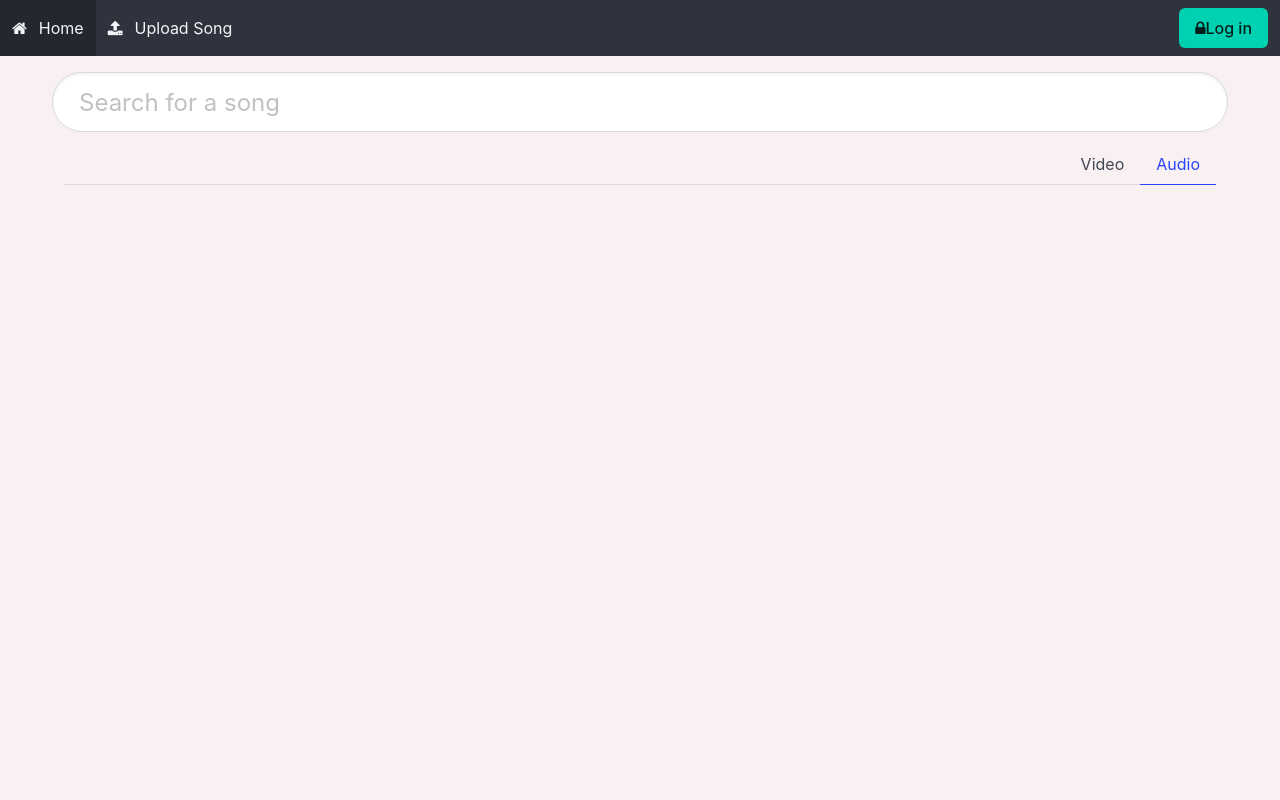
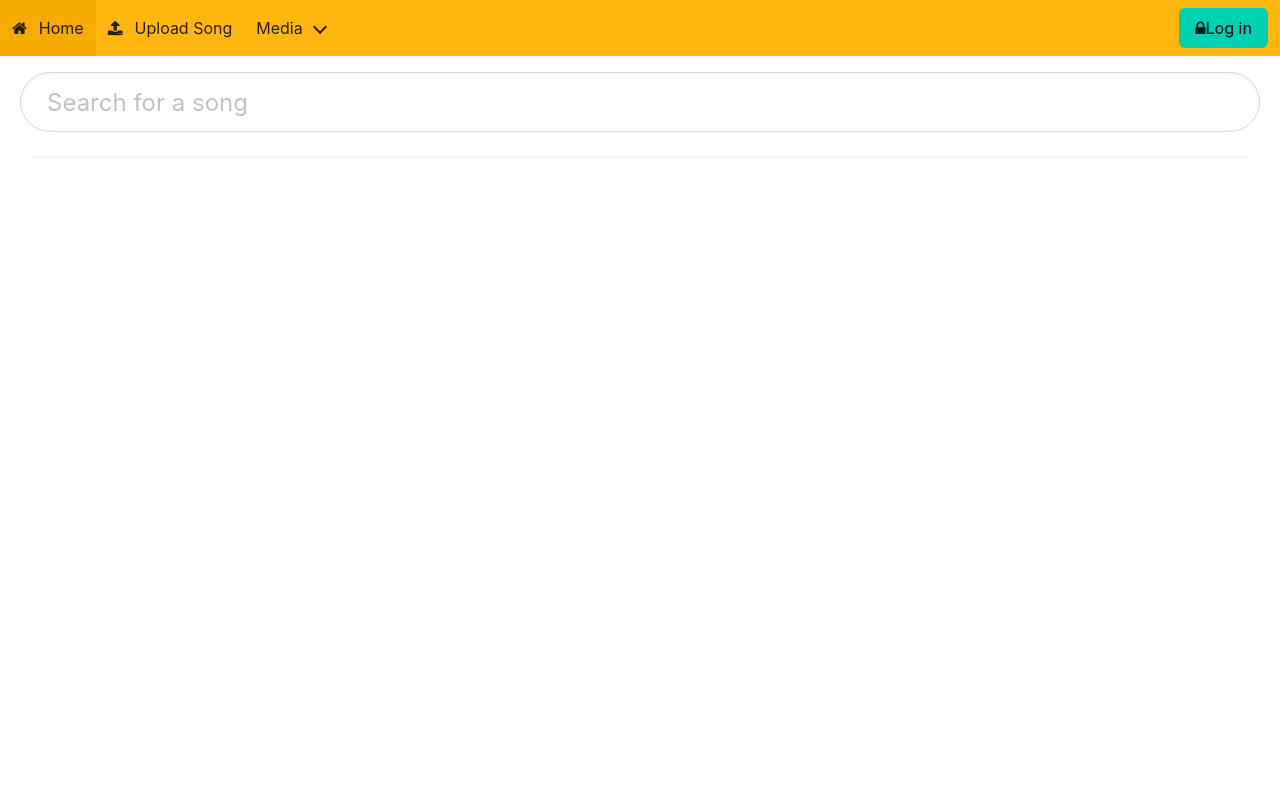
Before and after one commit to squadran2003/botify, a Django app: page / in a window 1280 px wide. Run offline with Django 5.2, Linux system fonts and the light colour scheme; data that the repository does not hold is empty.

Commit message:
made the home page more responsive

```diff
--- /dev/null
+++ b/botify/assets/css/styles.css
@@ -0,0 +1,6 @@
+body{
+    height: 100vh;
+}
+/* audio{
+    min-width: 100%;
+} */
--- a/botify/botify/views.py
+++ b/botify/botify/views.py
@@ -7,9 +7,18 @@ def index(request, media="a"):
         songs = Song.objects.filter(
             is_video=True
         ).prefetch_related('artist')
-        return render(request, "index_video.html", {'songs': songs})
+        # add audio video active classes to the context to toggle the dropdown
+        return render(request, "index_video.html", {
+                'songs': songs, 'audio_active': '',
+                'video_active': 'is-active'
+            }
+        )
     else:
         songs = Song.objects.filter(
             is_audio=True
         ).prefetch_related('artist')
-        return render(request, "index_audio.html", {'songs': songs})
+        return render(request, "index_audio.html", {
+                'songs': songs, 'video_active': '',
+                'audio_active': 'is-active'
+            }
+        )
--- a/botify/songs/models.py
+++ b/botify/songs/models.py
@@ -11,6 +11,7 @@ class Song(models.Model):
     is_audio = models.BooleanField(default=True)
     is_video = models.BooleanField(default=False)
     artist = models.ForeignKey(User, on_delete=models.CASCADE)
+    created_at = models.DateTimeField(auto_now_add=True)
 
     def __str__(self):
         return self.title
--- a/botify/templates/base.html
+++ b/botify/templates/base.html
@@ -8,9 +8,11 @@
     <meta name="viewport" content="width=device-width, initial-scale=1.0"/>
   <link rel="stylesheet" href="https://cdn.jsdelivr.net/npm/bulma@1.0.0/css/bulma.min.css">
   <link rel="stylesheet" href="https://maxcdn.bootstrapcdn.com/font-awesome/4.7.0/css/font-awesome.min.css">
+  <link rel="stylesheet" href="{% static 'css/styles.css' %}">
+    <title>{% block title %}Home{% endblock %}</title>
 </head>
 
-  <body style="background-color: #f9f1f1;height:100vh">
+  <body>
     {% include 'nav.html' %}
    <div class="container">
       {% if messages %}
--- a/botify/templates/index.html
+++ b/botify/templates/index.html
@@ -2,21 +2,11 @@
 {% load static %}
 {% load custom_filters %}
 {% block content %}
-<div class="container">
+<div class="container is-fluid">
     <div class="columns is-centered mt-4">
         <input type="text" id="search" class="input is-rounded is-large" placeholder="Search for a song">
     </div>
-    <div class="columns">
-        <!-- First Column -->
-        <div class="column">
-            <div class="tabs is-right">
-                <ul>
-                <li><a href="/v/">Video</a></li>
-                <li class="is-active"><a href="/a/"> Audio</a></li>
-                </ul>
-            </div>
-        </div>
-    </div>
+    <hr>
 </div>
 {% block media %}
 {% endblock %}
--- a/botify/templates/index_audio.html
+++ b/botify/templates/index_audio.html
@@ -1,18 +1,30 @@
 {% extends 'index.html' %}
 {% block media %}
+<div class="container is-fluid">
   <div class="columns is-multiline">
     {% for song in songs %}
-    <div class="column is-one-quarter">
-        <div class="card m-2">
+    <div class="column is-modile is-one-quarter">
+        <div class="card is-half-tablet is-one-third-desktop">
+            <div class="card-image">
               <div class="card-content">
+                <div class="media">
+                  <div class="media-content">
+                    <p class="title is-4">{{song.title}}</p>
+                    <p class="subtitle is-6">artist: <a href="">{{song.artist.username}}</a></p>
+                  </div>
+                </div>
+
                 <div class="content">
-                <p>Title: {{ song.title }}</p>
-                <p>Description: {{ song.description }}</p>
-                <p>Uploaded by: {{song.artist.username}}</p>
-                <audio controls>
+                  <p>{{song.description}}</p>
+                  <audio controls class="is-half-tablet is-one-third-desktop">
                     <source src="{{ song.file.url }}" type="audio/mpeg">
                     Your browser does not support the audio element.
                   </audio>
+                  <p><time datetime="2016-1-1">Uploaded on: {{ song.created_at }}</time></p>
+                  <p>
+                    <span class="fa fa-comment">12 comments</span>
+                    <span class="fa fa-thumbs-up">12 likes</span></a>
+                  </p>
                   {% if user.is_authenticated %}
                       <p>
                           <a href="" class="button is-light is-rounded"><span class="fa fa-edit"></span>Edit</a>
@@ -23,7 +35,11 @@
                 </div>
               </div>
             </div>
+
     </div>
     {% endfor %}
 </div>
+
+</div>
+
 {% endblock %}
--- a/botify/templates/nav.html
+++ b/botify/templates/nav.html
@@ -1,5 +1,5 @@
 
-  <nav class="navbar is-dark" role="navigation" aria-label="main navigation">
+  <nav class="navbar is-warning" role="navigation" aria-label="main navigation">
     <div class="navbar-brand">
 
       <a role="button" class="navbar-burger" aria-label="menu" aria-expanded="false" data-target="navbarBasicExample">
@@ -20,27 +20,19 @@
           <span class="fa fa-upload"></span>Upload Song
         </a>
 
-        <!-- <div class="navbar-item has-dropdown is-hoverable">
+        <div class="navbar-item has-dropdown is-hoverable">
           <a class="navbar-link">
-            More
+            Media
           </a>
-
           <div class="navbar-dropdown">
-            <a class="navbar-item">
-              About
+            <a href="/a/" class="navbar-item {{audio_active}}">
+              Audio
             </a>
-            <a class="navbar-item is-selected">
-              Jobs
-            </a>
-            <a class="navbar-item">
-              Contact
-            </a>
-            <hr class="navbar-divider">
-            <a class="navbar-item">
-              Report an issue
+            <a href="/v/" class="navbar-item {{video_active}}">
+              Video
             </a>
           </div>
-        </div> -->
+        </div>
       </div>
 
       <div class="navbar-end">
```
Also changed, not shown: botify/songs/migrations/0004_add_created_at.py (added). Lines whose indentation alone changed are shown as unchanged.
